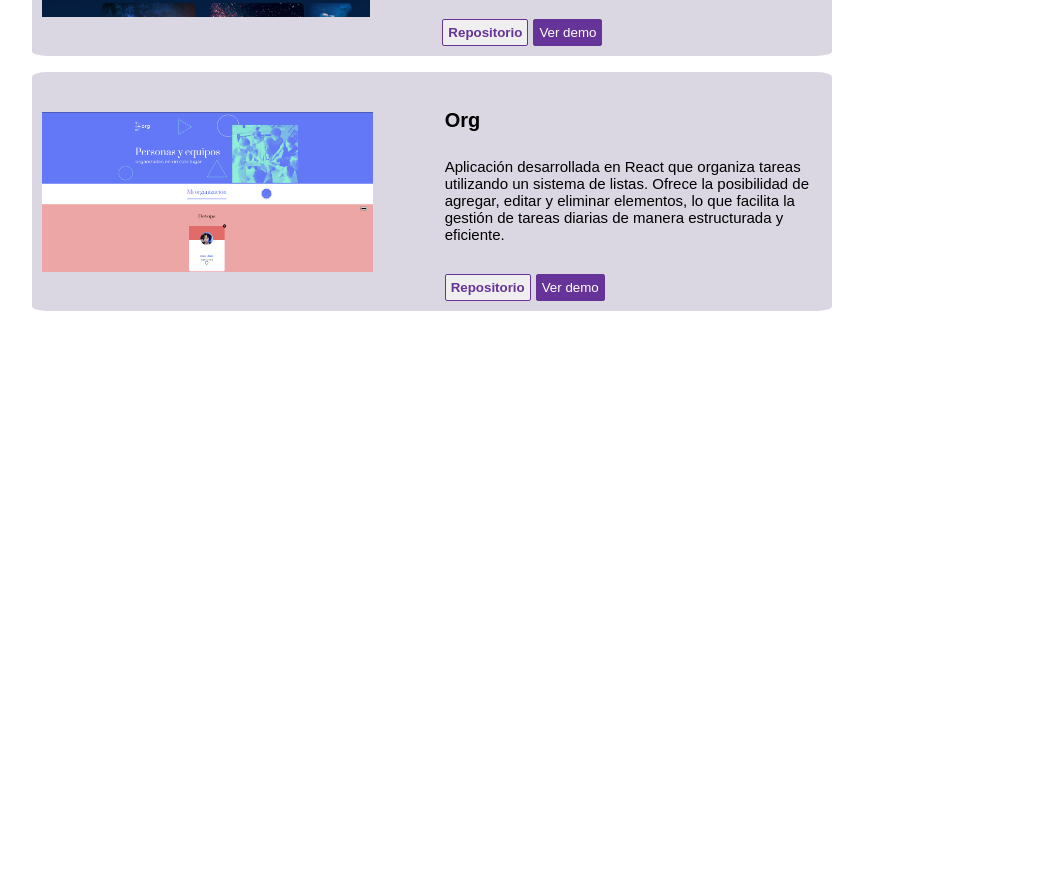
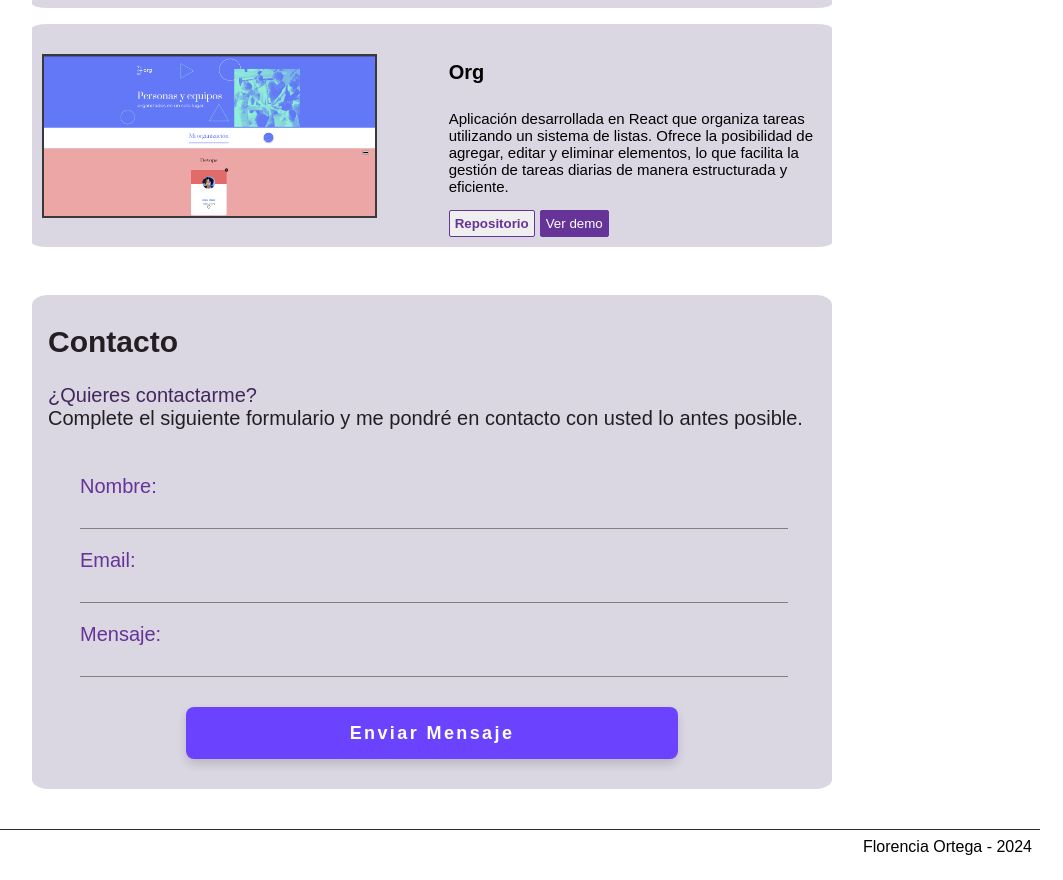
Before and after one commit to FlorenciaOrtega82/Portfolio-personal-React, a React (Vite) app: page / in a window 1280 px wide. Shown: the part 1695-2575 px from the top of the page, without its empty margins (208-1271 px from the left). Before the commit the page ends 2006 px from the top, so only its background shows below. Built offline with nearby package versions, Linux system fonts and the light colour scheme; a web font is replaced by a local one.

Commit message:
Añado EmailJS, footer, formulario de contacto y cambios pequeños

```diff
--- a/package.json
+++ b/package.json
@@ -13,6 +13,7 @@
     "@emotion/react": "^11.13.0",
     "@emotion/styled": "^11.13.0",
     "@mui/material": "^5.16.5",
+    "emailjs-com": "^3.2.0",
     "react": "^18.3.1",
     "react-dom": "^18.3.1",
     "react-router-dom": "^6.25.1"
--- a/src/App.jsx
+++ b/src/App.jsx
@@ -1,4 +1,5 @@
 import Container from "./components/Container";
+import Footer from "./components/Footer";
 import Navbar from "./components/Navbar";
 
 function App() {
@@ -6,6 +7,7 @@ function App() {
         <>
             <Navbar />
             <Container />
+            <Footer />
         </>
     );
 }
--- /dev/null
+++ b/src/components/Contacto/Contacto.module.css
@@ -0,0 +1,60 @@
+.container__presentacion {
+    background: rgba(105, 90, 138, 0.245);
+    text-align: justify;
+    border-radius: 2%;
+    margin-top: 3rem;
+    color: #221e22;
+}
+
+.text__container {
+    color: #221e22;
+    padding: 0.3rem 0 0 1rem;
+    font-size: 20px;
+    padding-bottom: 5px;
+}
+
+.text__container span {
+    color: rgb(66, 39, 92);
+}
+
+.form__container {
+    text-align: center;
+    margin: 0 3rem 0 3rem;
+}
+
+.button__enviar {
+    background: #6b43ff;
+    color: #fff;
+    border: none;
+    line-height: 50px;
+    font-size: 18px;
+    letter-spacing: 0.15rem;
+    cursor: pointer;
+    font-weight: 800;
+    border-radius: 8px;
+    box-shadow: 0 5px 10px rgba(0, 0, 0, 0.15);
+    transition: all 0.3s ease;
+    width: 70%;
+    margin: 30px 0 30px 0;
+}
+
+.button__enviar:hover {
+    background: #5222fd;
+}
+
+.entrada label {
+    color: rebeccapurple;
+    display: flex;
+    margin-bottom: 5px;
+    padding-top: 20px;
+}
+
+.entrada input {
+    width: 100%;
+    background: transparent;
+    border: none;
+    border-bottom: 1px solid #808080;
+    font-size: 20px;
+    outline: none;
+    color: #383838;
+}
--- /dev/null
+++ b/src/components/Contacto/index.jsx
@@ -0,0 +1,164 @@
+import { useState } from "react";
+import styles from "./Contacto.module.css";
+import emailjs from "emailjs-com";
+
+const Contacto = () => {
+    const [formData, setFormData] = useState({
+        name: "",
+        email: "",
+        message: "",
+    });
+
+    const [errors, setErrors] = useState({});
+    const [isSubmitting, setIsSubmitting] = useState(false);
+    const [isSent, setIsSent] = useState(false);
+
+    const validate = () => {
+        let errors = {};
+
+        if (!formData.name) {
+            errors.name = "El nombre es requerido";
+        }
+
+        if (!formData.email) {
+            errors.email = "El email es requerido";
+        } else if (!/\S+@\S+\.\S+/.test(formData.email)) {
+            errors.email = "El email no es válido";
+        }
+
+        if (!formData.message) {
+            errors.message = "El mensaje es requerido";
+        }
+
+        return errors;
+    };
+
+    const handleChange = (e) => {
+        const { name, value } = e.target;
+        setFormData({
+            ...formData,
+            [name]: value,
+        });
+    };
+
+    const handleSubmit = (e) => {
+        e.preventDefault();
+
+        const errors = validate();
+        setErrors(errors);
+
+        if (Object.keys(errors).length === 0) {
+            setIsSubmitting(true);
+            emailjs
+                .sendForm(
+                    "service_ujkp5k9",
+                    "template_kvzivjg",
+                    e.target,
+                    "Ck7NQTHS1E7wfln_J"
+                )
+                .then(
+                    (result) => {
+                        console.log(result.text);
+                        setIsSent(true);
+                        setIsSubmitting(false);
+                    },
+                    (error) => {
+                        console.log(error.text);
+                        setIsSubmitting(false);
+                    }
+                );
+
+            setFormData({
+                name: "",
+                email: "",
+                message: "",
+            });
+        }
+    };
+
+    return (
+        <>
+            <div className={styles.container__presentacion}>
+                <div className={styles.text__container}>
+                    <h2>Contacto</h2>
+                    <p>
+                        <span>¿Quieres contactarme?</span>
+                        <br />
+                        Complete el siguiente formulario y me pondré en contacto
+                        con usted lo antes posible.
+                    </p>
+                </div>
+
+                <div className={styles.form__container}>
+                    {isSent && <p>¡Mensaje enviado exitosamente!</p>}
+                    <form onSubmit={handleSubmit}>
+                        <div className={styles.entrada}>
+                            <label>Nombre:</label>
+                            <input
+                                type="text"
+                                name="name"
+                                value={formData.name}
+                                onChange={handleChange}
+                            />
+                            {errors.name && (
+                                <p
+                                    style={{
+                                        color: "red",
+                                        fontSize: "16px",
+                                    }}
+                                >
+                                    {errors.name}
+                                </p>
+                            )}
+                        </div>
+
+                        <div className={styles.entrada}>
+                            <label>Email:</label>
+                            <input
+                                type="email"
+                                name="email"
+                                value={formData.email}
+                                onChange={handleChange}
+                            />
+                            {errors.email && (
+                                <p
+                                    style={{
+                                        color: "red",
+                                        fontSize: "16px",
+                                    }}
+                                >
+                                    {errors.email}
+                                </p>
+                            )}
+                        </div>
+
+                        <div className={styles.entrada}>
+                            <label>Mensaje:</label>
+                            <input
+                                type="text"
+                                name="message"
+                                value={formData.message}
+                                onChange={handleChange}
+                            />
+                            {errors.message && (
+                                <p style={{ color: "red", fontSize: "16px" }}>
+                                    {errors.message}
+                                </p>
+                            )}
+                        </div>
+
+                        <button
+                            type="submit"
+                            disabled={isSubmitting}
+                            className={styles.button__enviar}
+                        >
+                            {isSubmitting ? "Enviando..." : "Enviar Mensaje"}
+                        </button>
+                    </form>
+                </div>
+            </div>
+        </>
+    );
+};
+
+export default Contacto;
--- a/src/components/Container/index.jsx
+++ b/src/components/Container/index.jsx
@@ -1,16 +1,18 @@
-import Presentacion from '../Presentacion'
-import Secciones from '../Secciones'
-import SobreMi from '../SobreMi'
-import styles from './Container.module.css'
+import Contacto from "../Contacto";
+import Presentacion from "../Presentacion";
+import Secciones from "../Secciones";
+import SobreMi from "../SobreMi";
+import styles from "./Container.module.css";
 
 const Container = () => {
-  return (
-  <div className={styles.container__body}>
-    <SobreMi/>
-    <Presentacion/>
-    <Secciones/>
-  </div>
-  )
-}
+    return (
+        <div className={styles.container__body}>
+            <SobreMi />
+            <Presentacion />
+            <Secciones />
+            <Contacto />
+        </div>
+    );
+};
 
-export default Container
+export default Container;
--- /dev/null
+++ b/src/components/Footer/Footer.module.css
@@ -0,0 +1,12 @@
+.container__footer {
+    display: flex;
+    justify-content: end;
+    border-top: 1px solid #2d2d2d;
+    margin: 2.5rem 2rem 1rem 2rem;
+}
+
+.parrafo__footer {
+    font-size: 16px;
+    margin: 0.5rem;
+    font-weight: 400;
+}
--- /dev/null
+++ b/src/components/Footer/index.jsx
@@ -0,0 +1,11 @@
+import styles from "./Footer.module.css";
+
+const Footer = () => {
+    return (
+        <div className={styles.container__footer}>
+            <p className={styles.parrafo__footer}>Florencia Ortega - 2024</p>
+        </div>
+    );
+};
+
+export default Footer;
--- a/src/components/Presentacion/Presentacion.module.css
+++ b/src/components/Presentacion/Presentacion.module.css
@@ -1,6 +1,5 @@
 .container__presentacion {
     background: rgba(105, 90, 138, 0.245);
-    text-align: justify;
     border-radius: 2%;
     margin-top: 4rem;
     color: #221e22;
--- a/src/components/Secciones/SeccionProyectos/Proyecto/Proyecto.module.css
+++ b/src/components/Secciones/SeccionProyectos/Proyecto/Proyecto.module.css
@@ -12,6 +12,7 @@
     max-height: 10rem;
     max-width: 25rem;
     margin-right: 4rem;
+    border: 2px  solid #101010ca;
 }
 
 .container__contenido {
@@ -26,7 +27,6 @@
 .boton__repositorio {
     cursor: pointer;
     padding: 5px;
-    margin-top: 1rem;
     border-radius: 2px;
     font-weight: bolder;
     margin-right: 5px;
@@ -45,7 +45,6 @@
     border: 0.7px solid rebeccapurple;
     cursor: pointer;
     padding: 5px;
-    margin-top: 1rem;
     border-radius: 2px;
     background-color: rebeccapurple;
     color: white;
```
Also changed, not shown: 1 other file (tests, documents, lock files or other folders).
